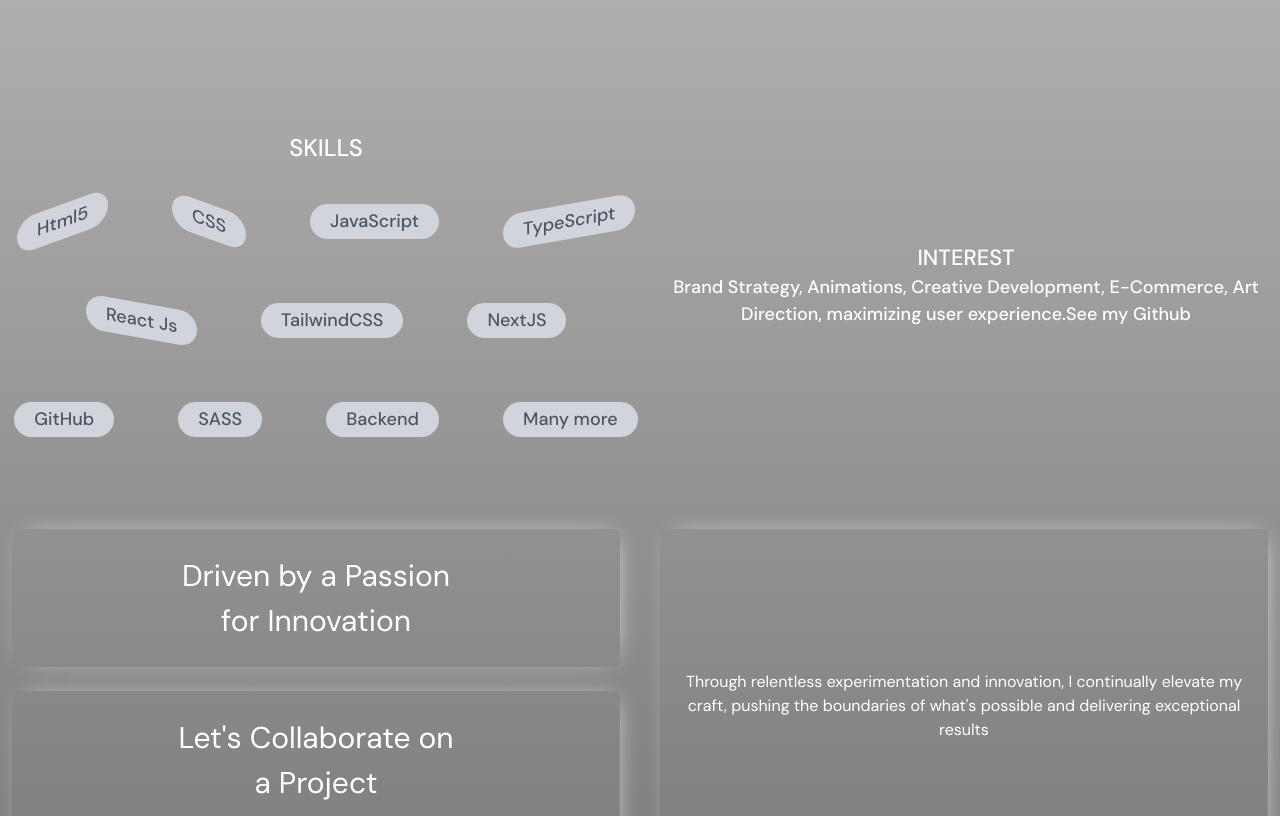
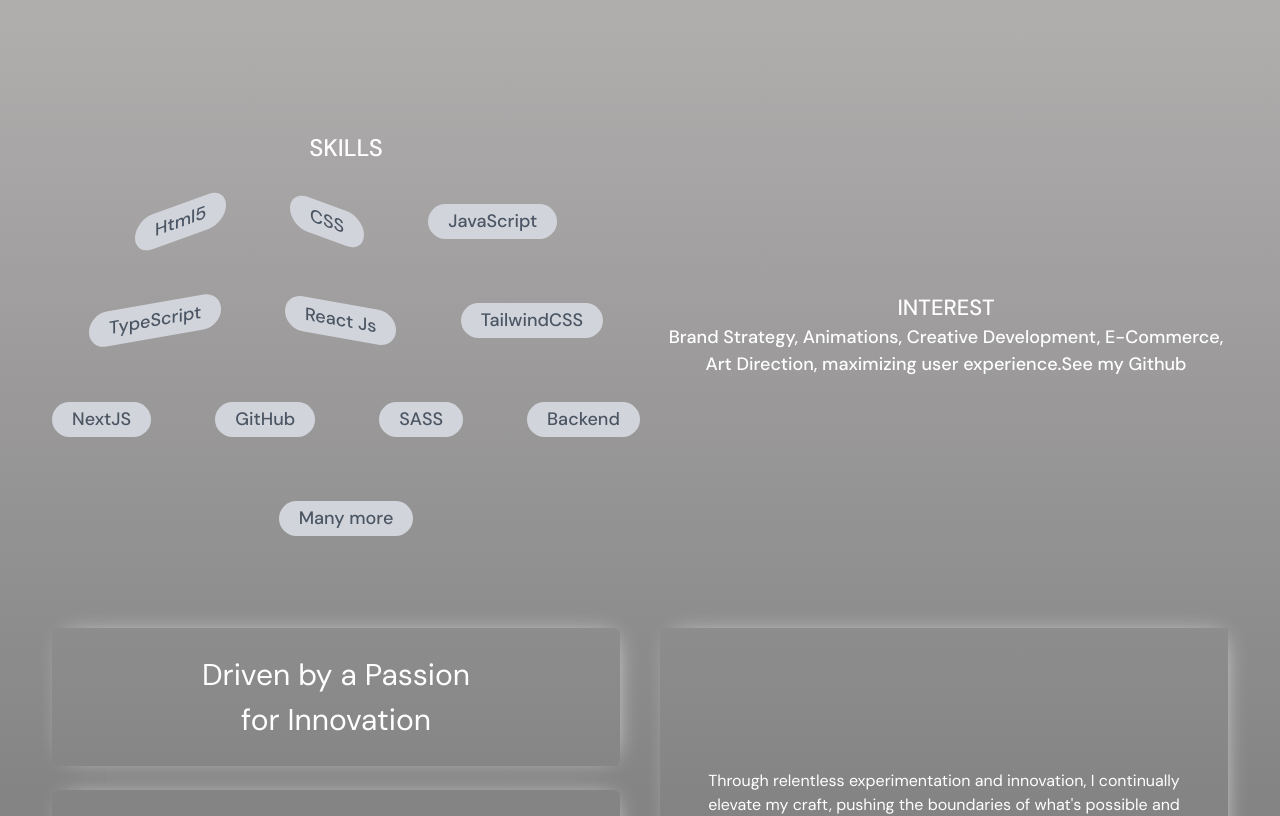
Before and after one commit to Jolalekan/my-portfolio, a React (Vite) app: page / in a window 1280 px wide. Shown: the part 860-1676 px from the top of the page. Built offline with nearby package versions, Linux system fonts and the light colour scheme.

Commit message:
added padding to container

```diff
--- a/src/components/Container.jsx
+++ b/src/components/Container.jsx
@@ -2,7 +2,7 @@
 
 const Container = ({children}) => {
   return (
-    <div className='max-w-7xl mx-auto '>
+    <div className='max-w-7xl mx-auto px-10'>
         {children}
     </div>
   )
```
